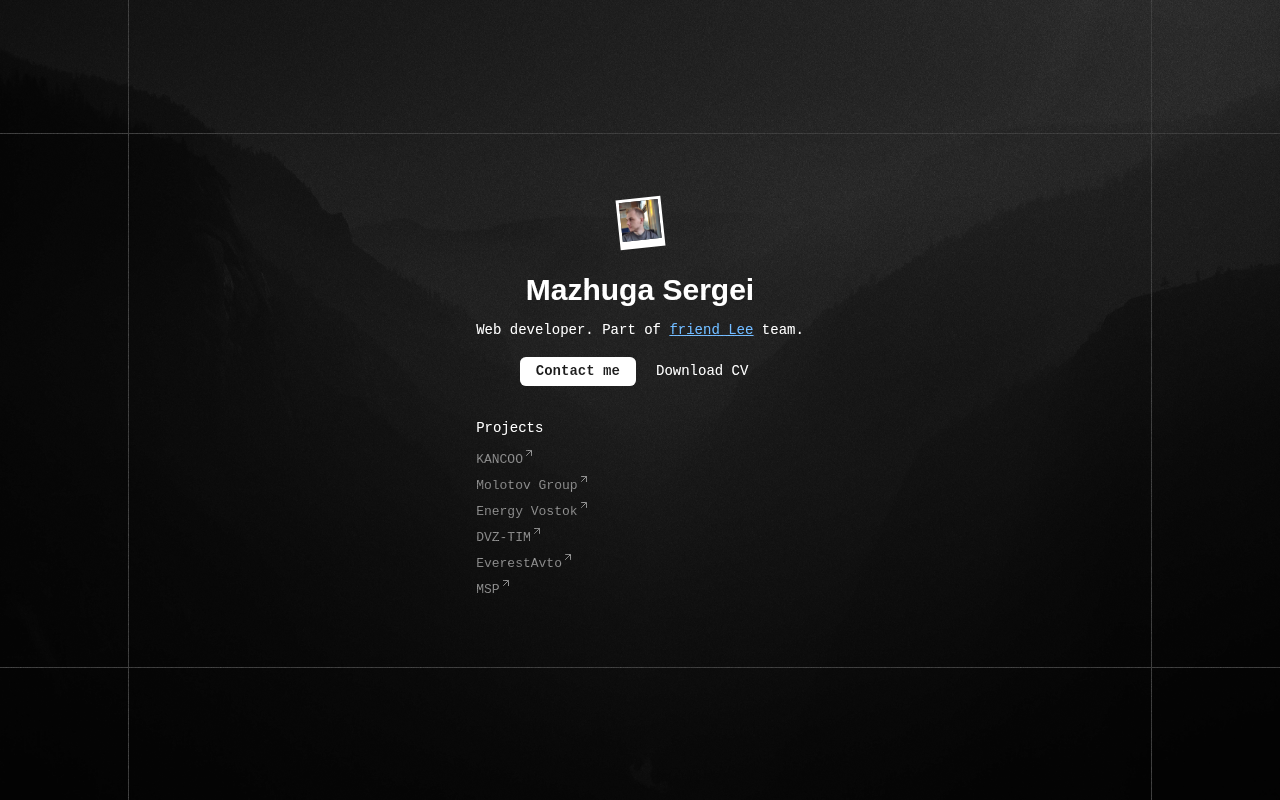
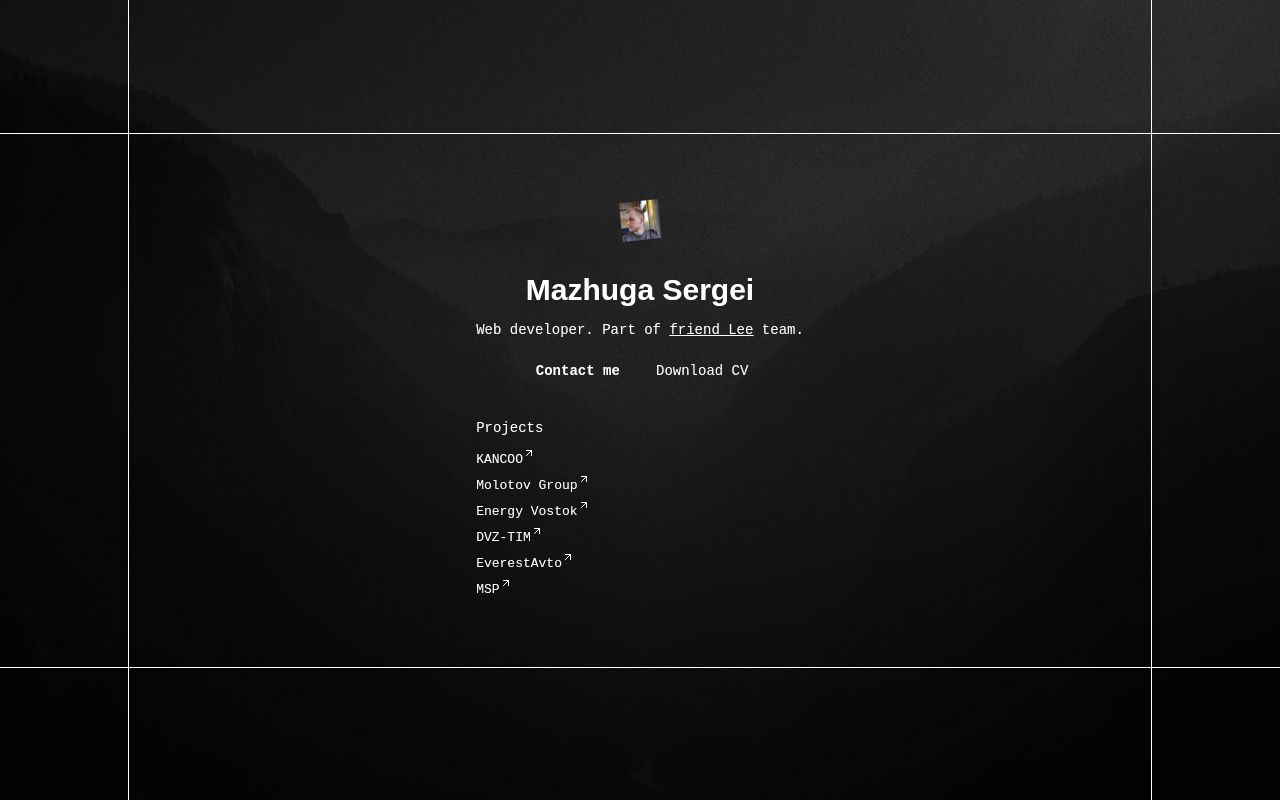
Before and after one commit to mazhugasergei/mazhugasergei.github.io, a Next.js app: page / in a window 1280 px wide. Built offline with nearby package versions, Linux system fonts and the light colour scheme; a web font is replaced by a local one.

Commit message:
refactor: upgrade to tailwind 4

```diff
--- a/postcss.config.mjs
+++ b/postcss.config.mjs
@@ -1,7 +1,7 @@
 /** @type {import('postcss-load-config').Config} */
 const config = {
   plugins: {
-    tailwindcss: {},
+    "@tailwindcss/postcss": {},
   },
 }
 
--- a/src/styles/index.css
+++ b/src/styles/index.css
@@ -1,23 +1,4 @@
-@tailwind base;
-@tailwind components;
-@tailwind utilities;
-
-:root {
-  --background: #fdfdfd;
-  --foreground: #333;
-  --primary: #60aaff;
-  --secondary: #ededed;
-  --secondary-foreground: #a1a1a1;
-  --border: #e5e5e5;
-}
-
-.dark {
-  --background: #171717;
-  --foreground: #fff;
-  --secondary: #262626;
-  --secondary-foreground: #737373;
-  --border: #333;
-}
+@import "tailwindcss";
 
 * {
   border-color: var(--border);
--- a/tailwind.config.ts
+++ /dev/null
@@ -1,20 +0,0 @@
-import type { Config } from "tailwindcss"
-
-export default {
-  darkMode: ["class"],
-  content: ["./src/**/*.{ts,tsx}"],
-  theme: {
-    extend: {
-      colors: {
-        background: "var(--background)",
-        foreground: "var(--foreground)",
-        primary: "var(--primary)",
-        secondary: {
-          DEFAULT: "var(--secondary)",
-          foreground: "var(--secondary-foreground)",
-        },
-      },
-    },
-  },
-  plugins: [],
-} satisfies Config
```
Also changed, not shown: package.json (+4 -3 lines), 1 other file (tests, documents, lock files or other folders).
